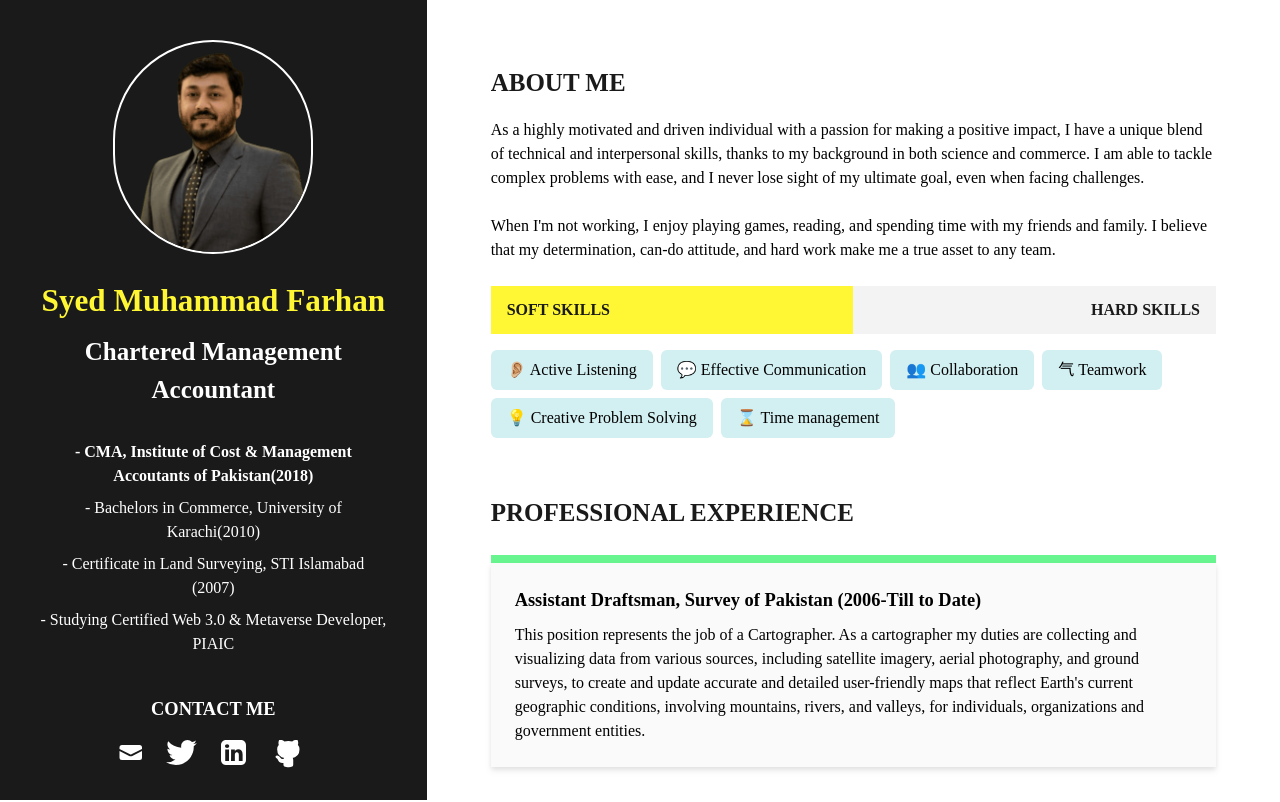
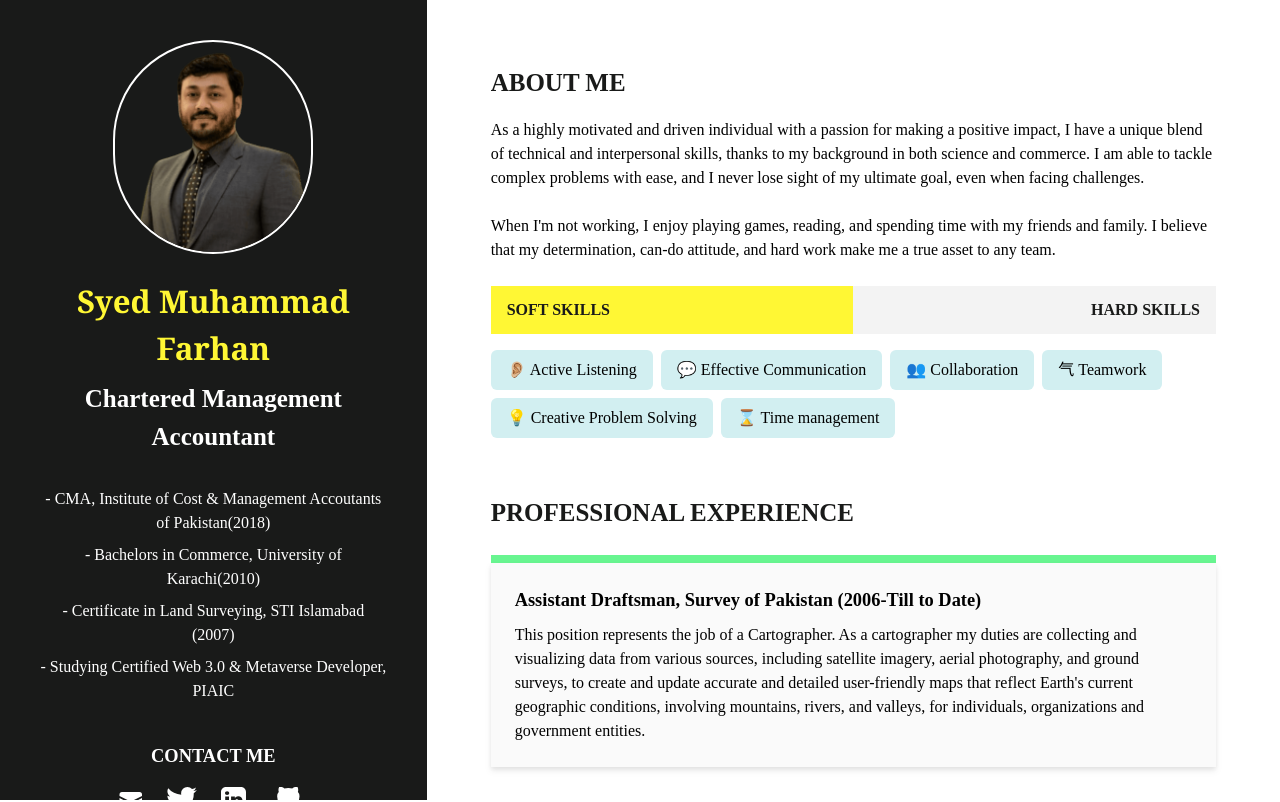
Before and after one commit to syedmuhammadfarhan/resume-app, a Next.js app: page / in a window 1280 px wide. Shown: the top 802 px of the page. Built offline with nearby package versions, Linux system fonts and the light colour scheme.

Commit message:
after icons type string

```diff
--- a/app/component/icons/envelope.tsx
+++ b/app/component/icons/envelope.tsx
@@ -1,4 +1,4 @@
 
 import React from 'react'
 
-export const Envelope = ({className}:any) => <svg className={className} xmlns="http://www.w3.org/2000/svg" width="1em" height="1em" viewBox="-1 0 20 20"><g fill="currentColor"><path d="M3 4a2 2 0 0 0-2 2v1.161l8.441 4.221a1.25 1.25 0 0 0 1.118 0L19 7.162V6a2 2 0 0 0-2-2H3Z"></path><path d="m19 8.839l-7.77 3.885a2.75 2.75 0 0 1-2.46 0L1 8.839V14a2 2 0 0 0 2 2h14a2 2 0 0 0 2-2V8.839Z"></path></g></svg>
+export const Envelope = ({className}:{className: string}) => <svg className={className} xmlns="http://www.w3.org/2000/svg" width="1em" height="1em" viewBox="-1 0 20 20"><g fill="currentColor"><path d="M3 4a2 2 0 0 0-2 2v1.161l8.441 4.221a1.25 1.25 0 0 0 1.118 0L19 7.162V6a2 2 0 0 0-2-2H3Z"></path><path d="m19 8.839l-7.77 3.885a2.75 2.75 0 0 1-2.46 0L1 8.839V14a2 2 0 0 0 2 2h14a2 2 0 0 0 2-2V8.839Z"></path></g></svg>
--- a/app/component/icons/github.tsx
+++ b/app/component/icons/github.tsx
@@ -1,6 +1,6 @@
 import React from "react";
 
-export const Github = ({ className }: any) => (
+export const Github = ({ className }: { className: string }) => (
   <svg
     fill="#ffffff"
     width="40px"
--- a/app/component/icons/linkedin.tsx
+++ b/app/component/icons/linkedin.tsx
@@ -1,7 +1,7 @@
 
 import React from 'react'
 
-export const Linkedin = ({ className }: any) => (
+export const Linkedin = ({ className }: { className: string }) => (
   <svg
     className={className}
     xmlns="http://www.w3.org/2000/svg"
--- a/app/component/icons/twitter.tsx
+++ b/app/component/icons/twitter.tsx
@@ -1,6 +1,6 @@
 import React from 'react'
 
-export const Twitter = ({ className }: any) => (
+export const Twitter = ({ className }: { className: string }) => (
   <svg
     className={className}
     xmlns="http://www.w3.org/2000/svg"
--- a/app/component/sidebar.tsx
+++ b/app/component/sidebar.tsx
@@ -27,10 +27,10 @@ const Sidebar = ({
           alt="farhan"
           aria-label="farhan"
         />
-        <h1 className="mb-2 text-center font-bold">{name}</h1>
+        <h1 className="mb-2 text-center font-bold font-sans">{name}</h1>
         <h2 className="mb-8 text-center font-semibold">{role}</h2>
         <div className="text-center">
-          <p className="mb-2 font-semibold">{education[0]}</p>
+          <p className="mb-2">{education[0]}</p>
           <p className="mb-2">{education[1]}</p>
           <p className="mb-2">{education[2]}</p>
           <p className="mb-2">{education[3]}</p>
```
